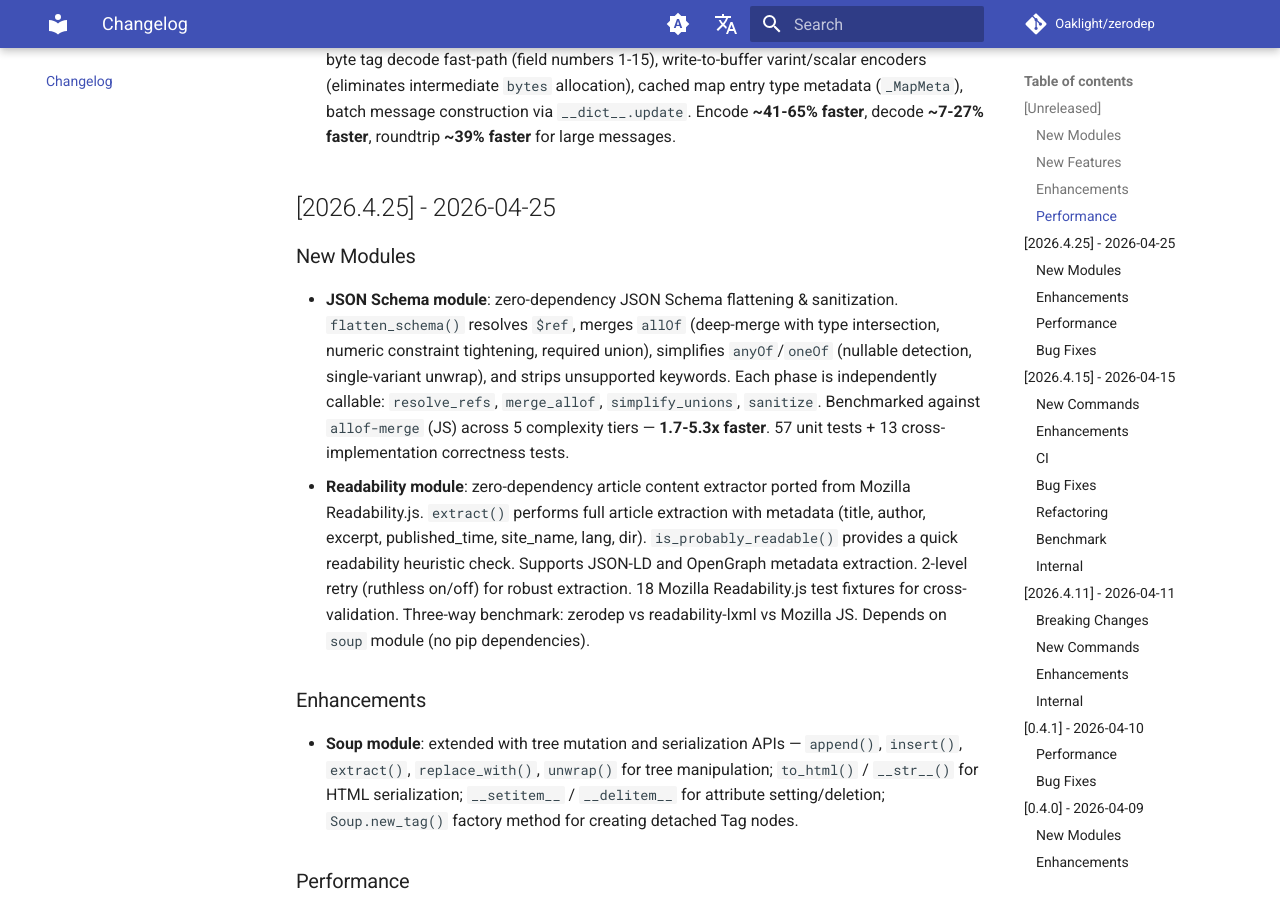
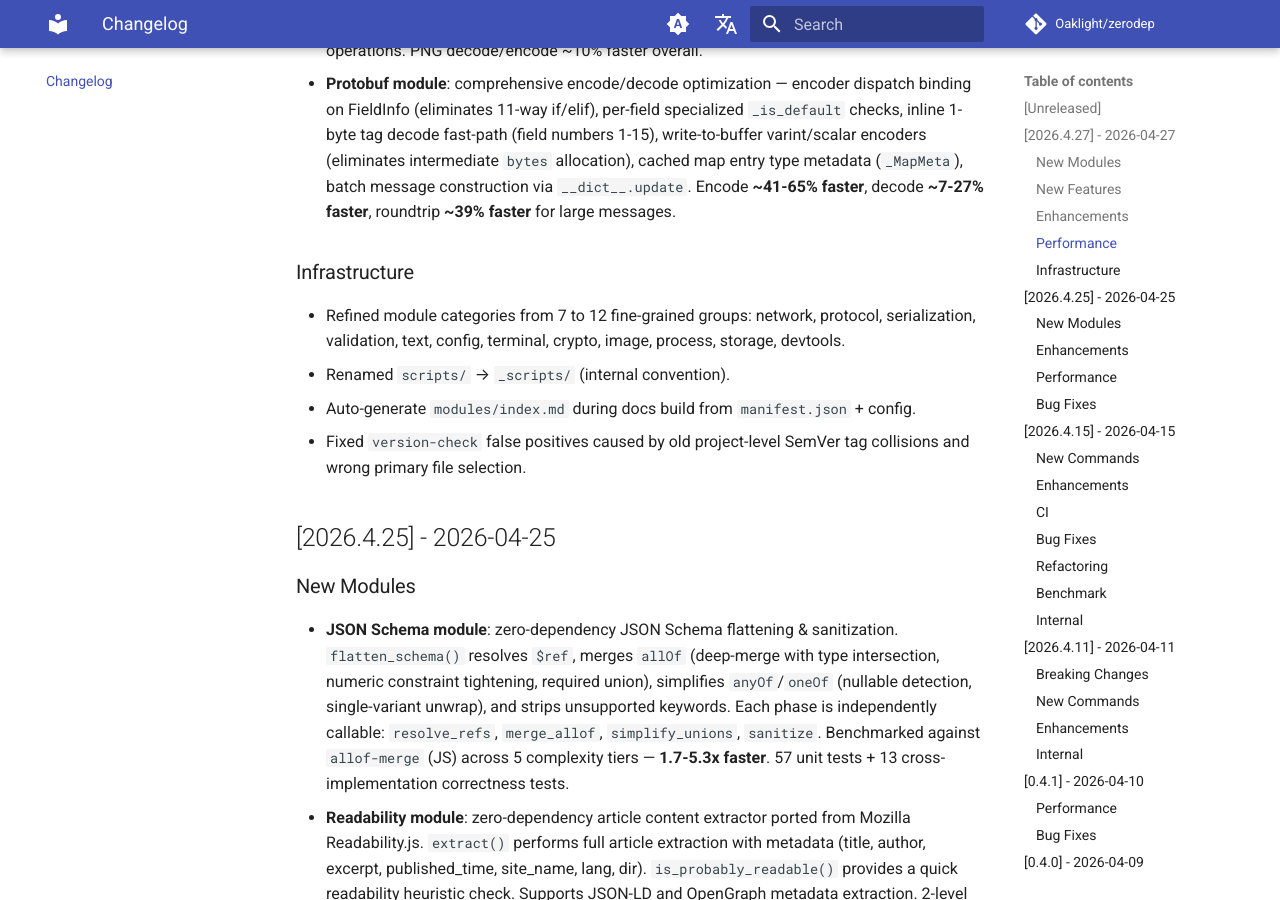
Before and after one commit to Oaklight/zerodep, an MkDocs documentation site: the page built from docs/changelog.md, in a window 1280 px wide and 900 px high, scrolled down 1946 px. Built offline with MkDocs 1.6.1 and Material for MkDocs 9.7.7, drawn with Linux system fonts in a browser that asks for light colours; comment, search, counter and statistics services are not loaded; some of the changed text lies outside the part shown.

Commit message:
docs: update changelog for v2026.4.27 release, fix sparse_search benchmark link

```diff
--- a/docs/changelog.md
+++ b/docs/changelog.md
@@ -5,6 +5,8 @@ All notable changes to this project will be documented in this file.
 The format is based on [Keep a Changelog](https://keepachangelog.com/en/1.1.0/).
 
 ## [Unreleased]
+
+## [2026.4.27] - 2026-04-27
 
 ### New Modules
 
@@ -27,6 +29,13 @@ The format is based on [Keep a Changelog](https://keepachangelog.com/en/1.1.0/).
 
 - **PNG module**: optimized BMP codec, PNG row filters, and mode conversion. BMP decode/encode replaced per-pixel BGR↔RGB loops with `bytearray` slice assignment (C-level ops) — **42-44x speedup** (from 193-265x slower to ~4.6-6.1x slower vs Pillow). PNG row filters optimized: list comprehension + `zip` for Up filter, prefix handling for Sub filter, local variable caching for Paeth. Pre-allocated pixel buffers in decode/encode paths. 7 lossless mode conversions (L↔RGB↔RGBA etc.) converted from per-pixel loops to slice operations. PNG decode/encode ~10% faster overall.
 - **Protobuf module**: comprehensive encode/decode optimization — encoder dispatch binding on FieldInfo (eliminates 11-way if/elif), per-field specialized `_is_default` checks, inline 1-byte tag decode fast-path (field numbers 1-15), write-to-buffer varint/scalar encoders (eliminates intermediate `bytes` allocation), cached map entry type metadata (`_MapMeta`), batch message construction via `__dict__.update`. Encode **~41-65% faster**, decode **~7-27% faster**, roundtrip **~39% faster** for large messages.
+
+### Infrastructure
+
+- Refined module categories from 7 to 12 fine-grained groups: network, protocol, serialization, validation, text, config, terminal, crypto, image, process, storage, devtools.
+- Renamed `scripts/` → `_scripts/` (internal convention).
+- Auto-generate `modules/index.md` during docs build from `manifest.json` + config.
+- Fixed `version-check` false positives caused by old project-level SemVer tag collisions and wrong primary file selection.
 
 ## [2026.4.25] - 2026-04-25
 
```
Also changed, not shown: docs/modules/sparse_search.md (+1 -1 lines).
